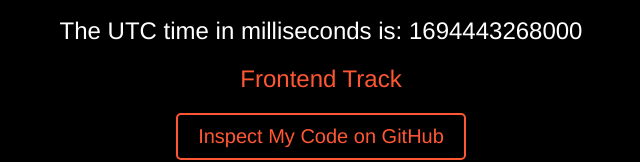
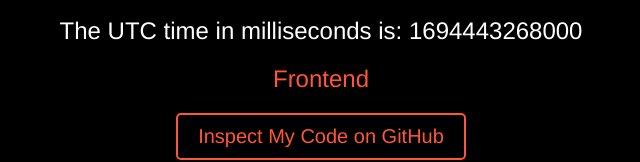
Before and after one commit to Kelvin-Akinnagbe/HNG-Frontend-Task-1, a plain HTML site: page index.html in a window 1280 px wide. Shown: the part 357-519 px from the top of the page, without its empty margins (319-959 px from the left). Drawn offline with Linux system fonts and the light colour scheme.

Commit message:
Update index.html

```diff
--- a/index.html
+++ b/index.html
@@ -25,7 +25,7 @@
     <p data-testid="currentUTCTime">1694443051137</p>
 
     <!--Kelvin's Track -->
-    <p data-testid="myTrack">Frontend Track</p>
+    <p data-testid="myTrack">Frontend</p>
 
     <!-- Kelvin's Task GitHub URL -->
     <a
```
